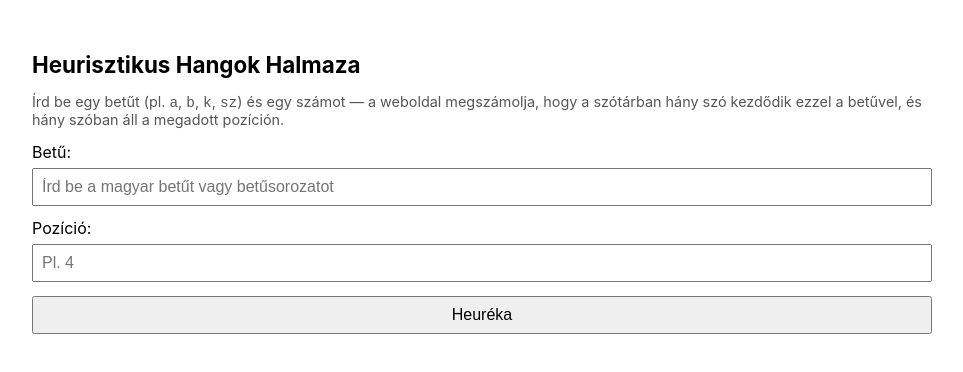
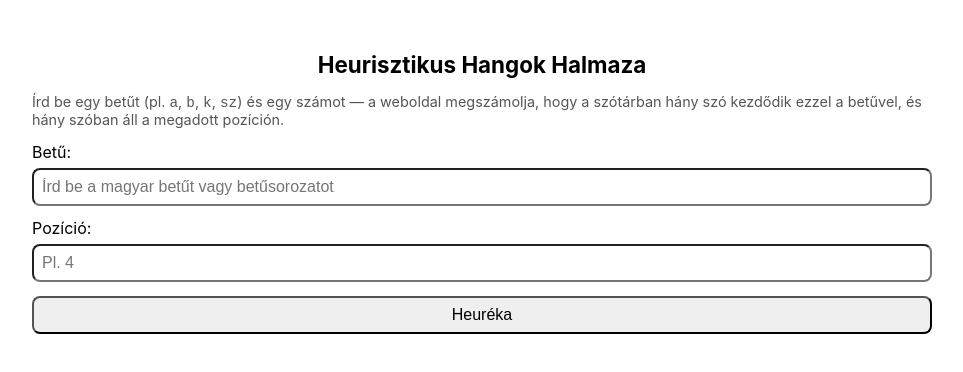
Before and after one commit to sztankovicsk/Heurisztikus-Hangok-Halmaza, a plain HTML site: page index.html in a window 1280 px wide. Shown: the whole page, without its empty margins (158-1121 px from the left). Drawn offline with Linux system fonts and the light colour scheme; no server answers.

Commit message:
Update index.html

```diff
--- a/index.html
+++ b/index.html
@@ -6,9 +6,9 @@
 <title>Heurisztikus Hangok Halmaza</title>
 <style>
 body{font-family:Inter,system-ui,-apple-system,Segoe UI,Roboto,Helvetica,Arial;max-width:900px;margin:24px auto;padding:12px}
-    h1{font-size:1.4rem}
+h1{font-size:1.4rem;text-align:center;}
 label{display:block;margin-top:12px}
-    input,button{font-size:1rem;padding:8px;margin-top:6px;width:100%;box-sizing:border-box}
+input,button{font-size:1rem;padding:8px;margin-top:6px;width:100%;box-sizing:border-box;border-radius:8px;}
 .row{display:flex;gap:12px}
 .col{flex:1}
 .results{margin-top:12px;padding:12px;background:#f6f6f8;border-radius:8px}
@@ -79,17 +79,13 @@
 
 for(const w of dictionary){
 const grap = splitToGraphemes(w);
-        // kezdőbetű
 if(grap.slice(0,splitToGraphemes(letterRaw).length).join('')===letterRaw) { startsCount++; startMatches.push(w); }
-        // pozíció
 if(grap.length>=posRaw && grap[posRaw-1]===letterRaw) posMatches.push(w);
 }
 
 document.getElementById('results').hidden=false;
 document.getElementById('summary').innerHTML=`A szótárban <strong>${startsCount}</strong> szó kezdődik azzal, hogy "${letterRaw}".<br>És <strong>${posMatches.length}</strong> olyan szó van, ahol a(z) ${posRaw}. helyen pontosan "${letterRaw}" szerepel.`;
-      // random szó a pozícióban
 document.getElementById('randomMatch').textContent=posMatches.length>0?posMatches[Math.floor(Math.random()*posMatches.length)]:'(nincs találat)';
-      // random szó az adott kezdőbetűvel
 document.getElementById('randomStart').textContent=startMatches.length>0?startMatches[Math.floor(Math.random()*startMatches.length)]:'(nincs találat)';
 });
 </script>
```
Lines whose indentation alone changed are shown as unchanged.
